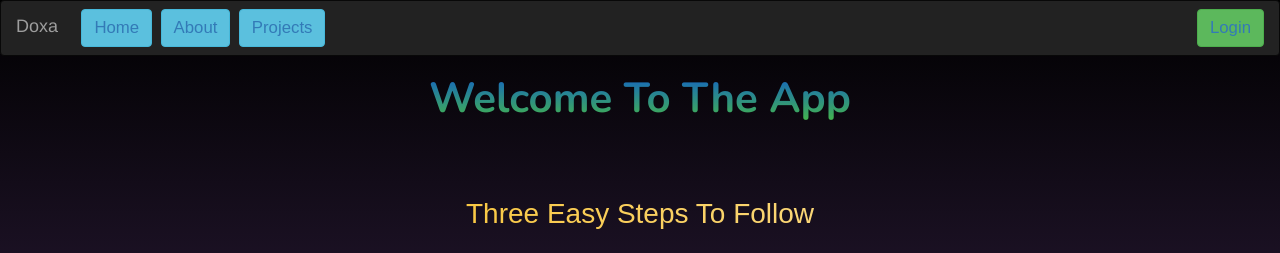
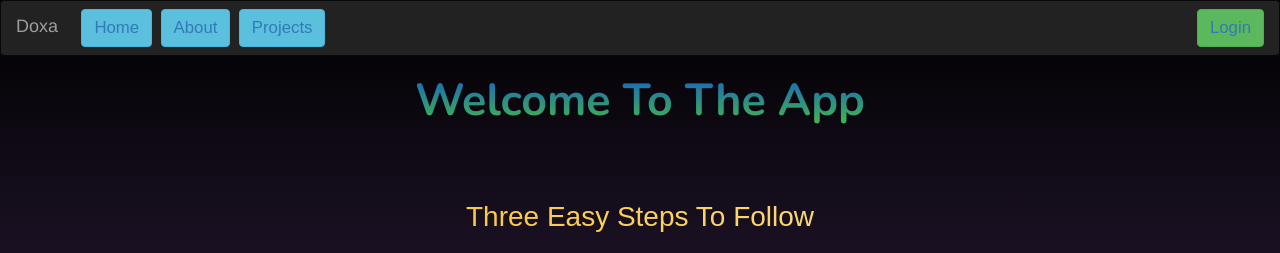
Before and after one commit to bubble29/doxa, a website: page public/index.html in a window 1280 px wide. Shown: the top 253 px of the page. Drawn offline with nearby package versions, Linux system fonts and the light colour scheme; no server answers.

Commit message:
reformatted style

```diff
--- a/public/assets/css/styles.css
+++ b/public/assets/css/styles.css
@@ -30,7 +30,7 @@ li {
 }
 
 h1.gradient {
-	font-size: 300%;
+	font-size: 320%;
 	text-align: center;
 	font-family: 'Nunito';
 	font-weight: bold;
```
